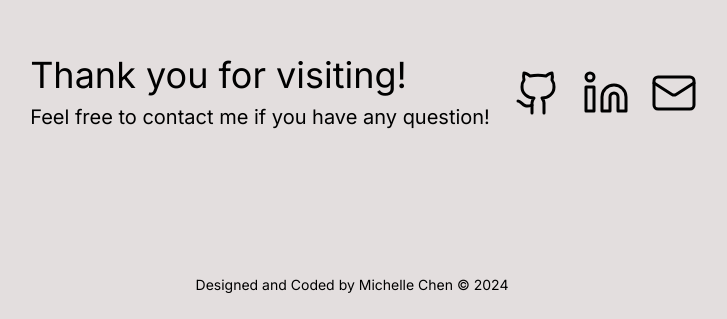
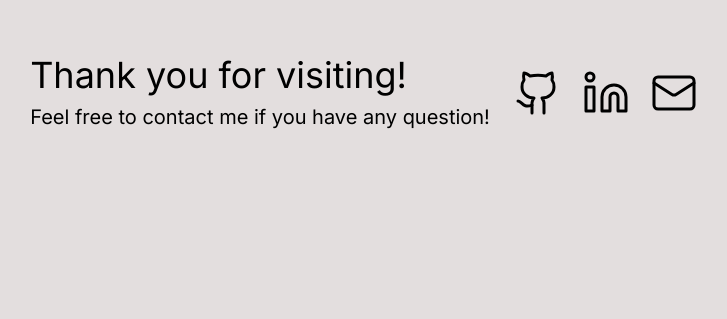
Before and after one commit to hsiangyichen/michelle-portfolio, a Next.js app: page / in a window 1280 px wide. Shown: the part 6577-6896 px from the top of the page, without its empty margins (276-1003 px from the left). After the commit the page ends 6852 px from the top, so only its background shows below. Built offline with nearby package versions, Linux system fonts and the light colour scheme.

Commit message:
refactor: remove footer

```diff
--- a/src/app/page.js
+++ b/src/app/page.js
@@ -23,7 +23,7 @@ export default function Home() {
       </div>
       <Contact />
       <SideItem />
-      <Footer />
+      {/* <Footer /> */}
     </>
   );
 }
```
